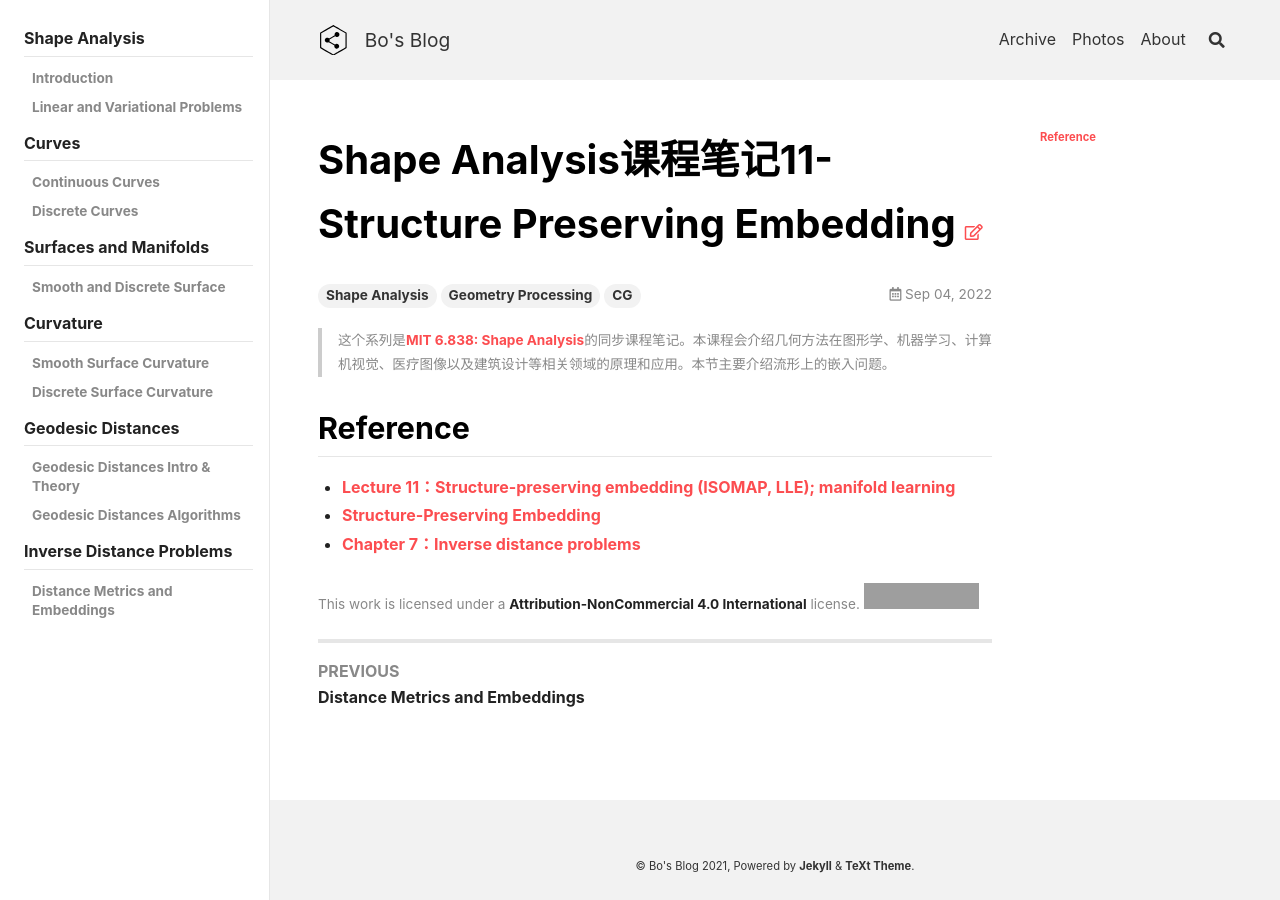
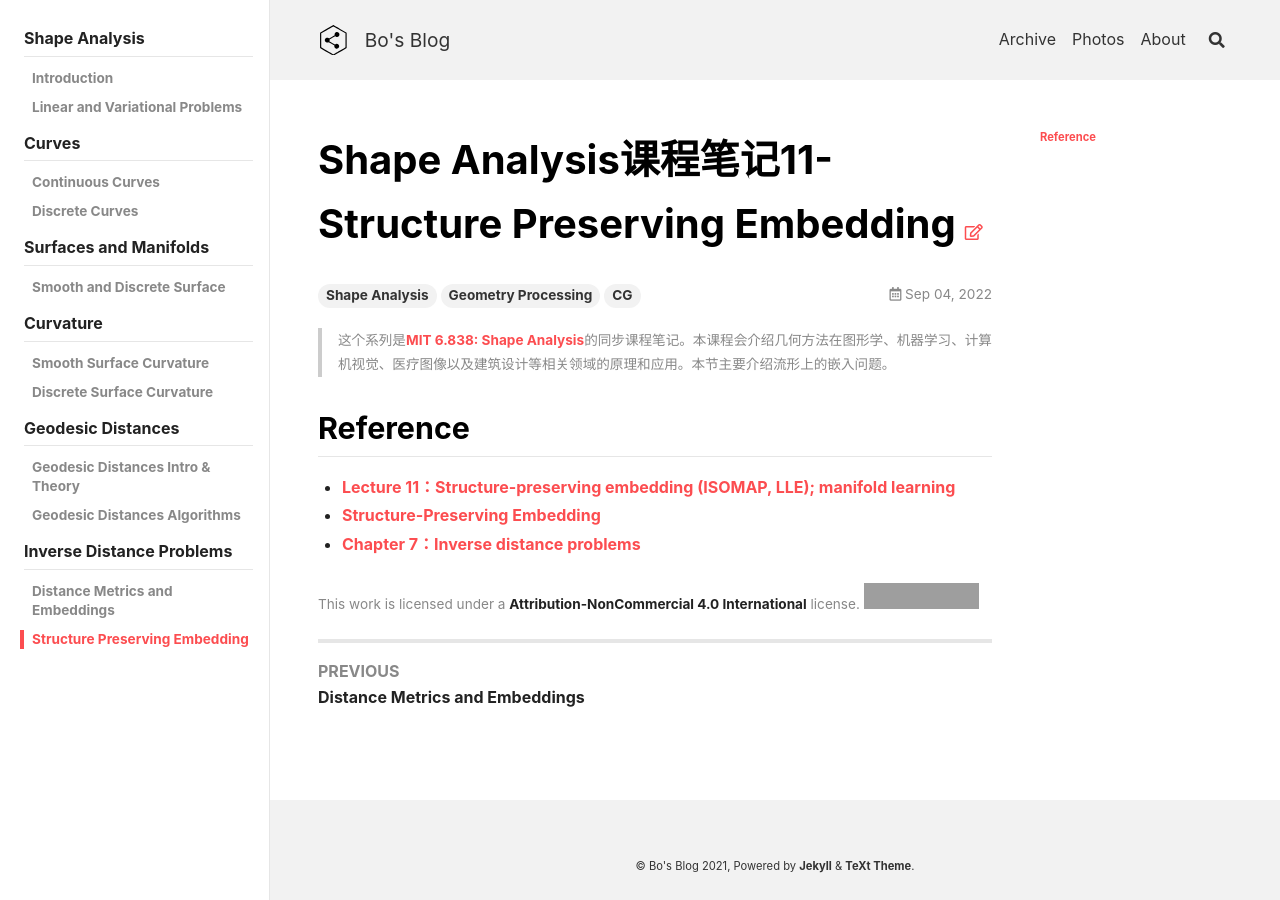
Before and after one commit to peng00bo00/peng00bo00_previous_blog, a Jekyll site: the page built from _posts/2022-09-04-SA-NOTES-11.md, in a window 1280 px wide. Built offline with Jekyll 4.4.1, drawn with Linux system fonts in a browser that asks for light colours; grey boxes are pictures that could not be loaded.

Commit message:
Update navigation.yml

```diff
--- a/_data/navigation.yml
+++ b/_data/navigation.yml
@@ -444,6 +444,8 @@ SA:
     children:
       - title: Distance Metrics and Embeddings
         url: /2022/08/28/SA-NOTES-10.html
+      - title: Structure Preserving Embedding
+        url: /2022/09/04/SA-NOTES-11.html
 
 OMSCS-GA:
   - title: Intro to Grad Algorithms
```
